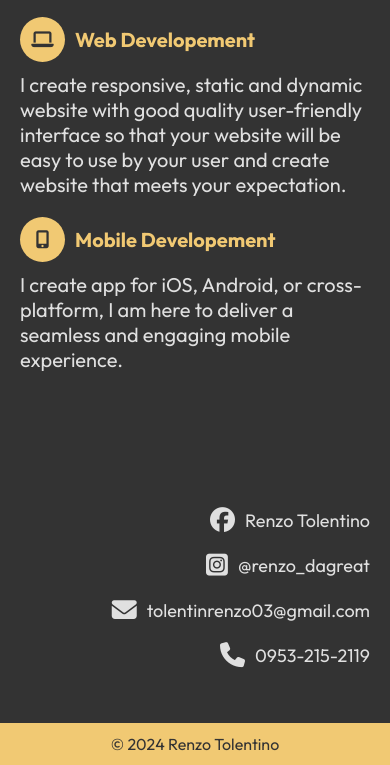
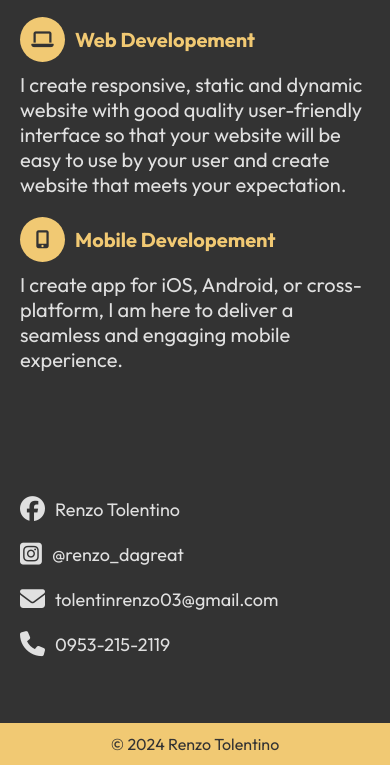
Before and after one commit to Rdev-Prog/R-Dev-Portfolio, a plain HTML site: page index.html in a window 390 px wide. Shown: the part 2611-3376 px from the top of the page. Drawn offline with Linux system fonts and the light colour scheme.

Commit message:
Update mobile.css

```diff
--- a/CSS FOLDER/mobile.css
+++ b/CSS FOLDER/mobile.css
@@ -407,8 +407,8 @@
     .container .service section .contact-con {
         display: flex;
         flex-direction: column;
-        justify-content: end;
-        align-items: end;
+        justify-content: start;
+        align-items: start;
         gap: 20px;
     }
     .container .service section .contact-con .contact-box {
```
